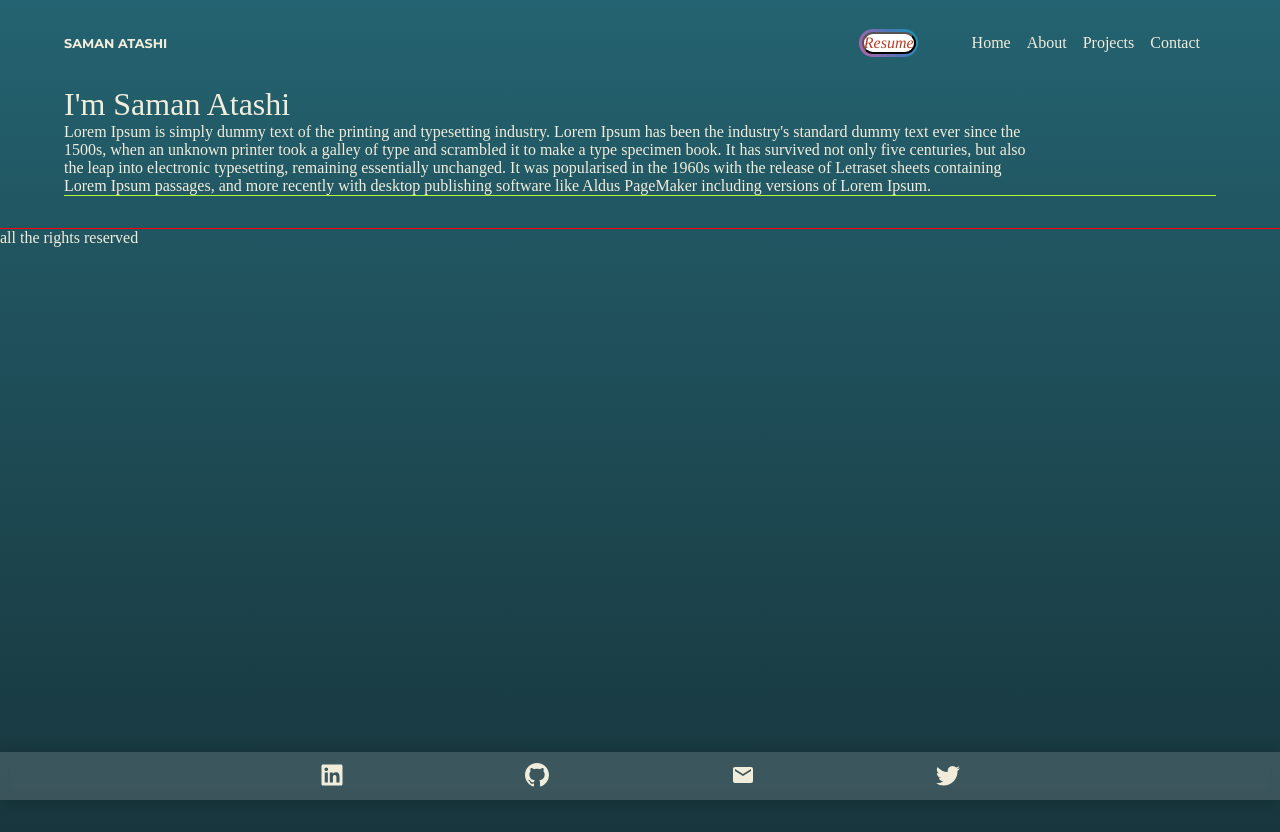
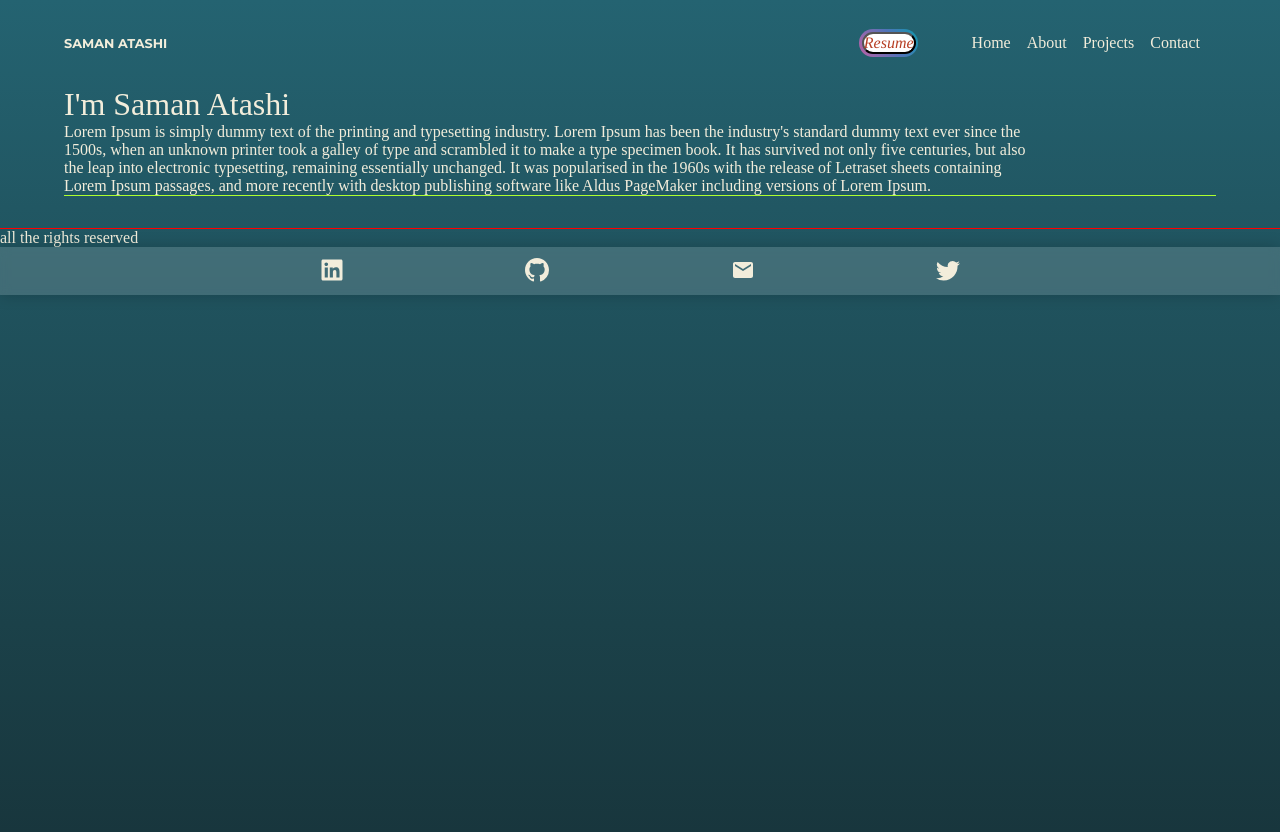
Before and after one commit to SamanAtashi/Portfolio-V.1, a React (Create React App) app: page / in a window 1280 px wide. Built offline with nearby package versions, Linux system fonts and the light colour scheme.

Commit message:
Add position sticky to glasslinks

```diff
--- a/src/Container/GlassLinks/GlassLinks.module.css
+++ b/src/Container/GlassLinks/GlassLinks.module.css
@@ -1,8 +1,10 @@
 .glass {
-	position: fixed;
+	position: -webkit-sticky;
+	position: sticky;
 	bottom: 0;
 	left: 0;
-    z-index: 40;
+
+	z-index: 40;
 	width: 100vw;
 	height: 3rem;
 	font-size: 150%;
--- a/src/Container/Main.js
+++ b/src/Container/Main.js
@@ -10,7 +10,6 @@ class Main extends React.Component {
 				<Navbar />
 				<main>
 					<Home />
-					<GlassLinks />
 				</main>
 				<footer
 					style={{
@@ -20,6 +19,7 @@ class Main extends React.Component {
 				>
 					all the rights reserved
 				</footer>
+				<GlassLinks />
 			</>
 		);
 	}
```
